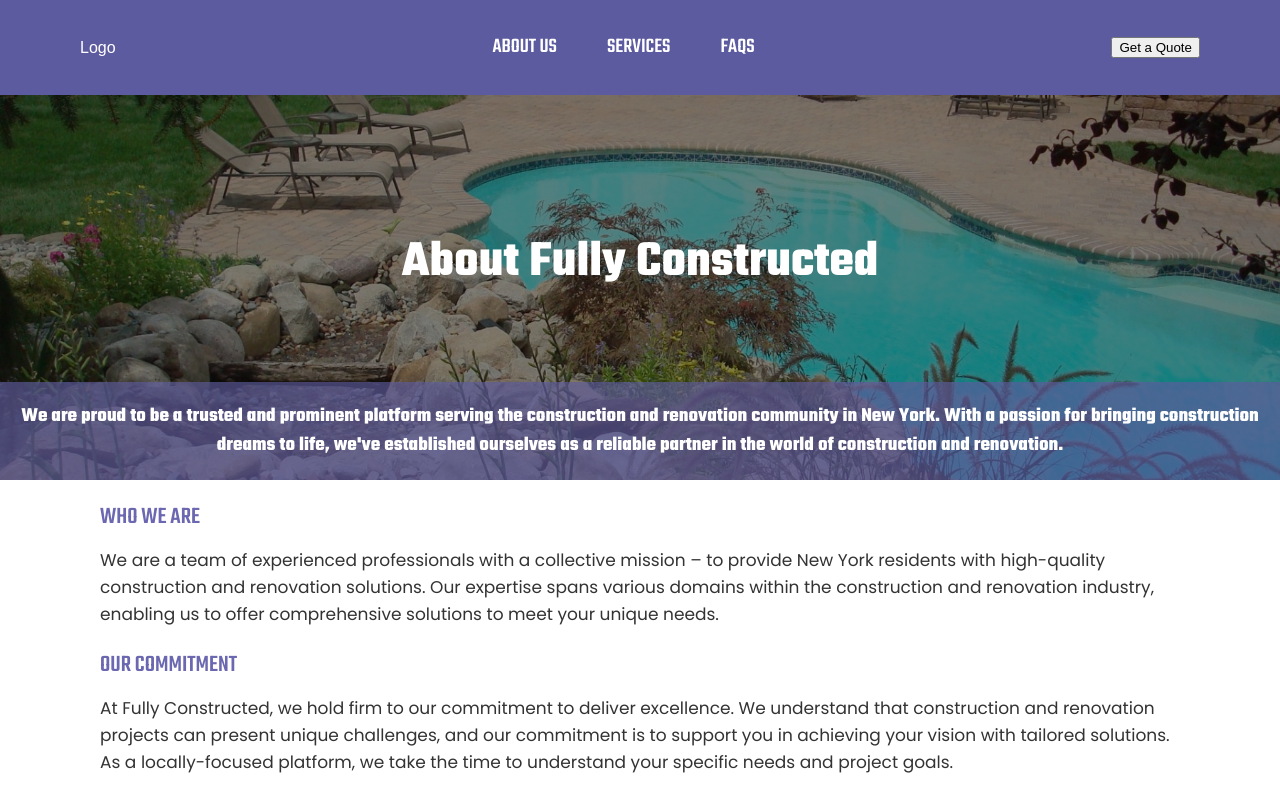
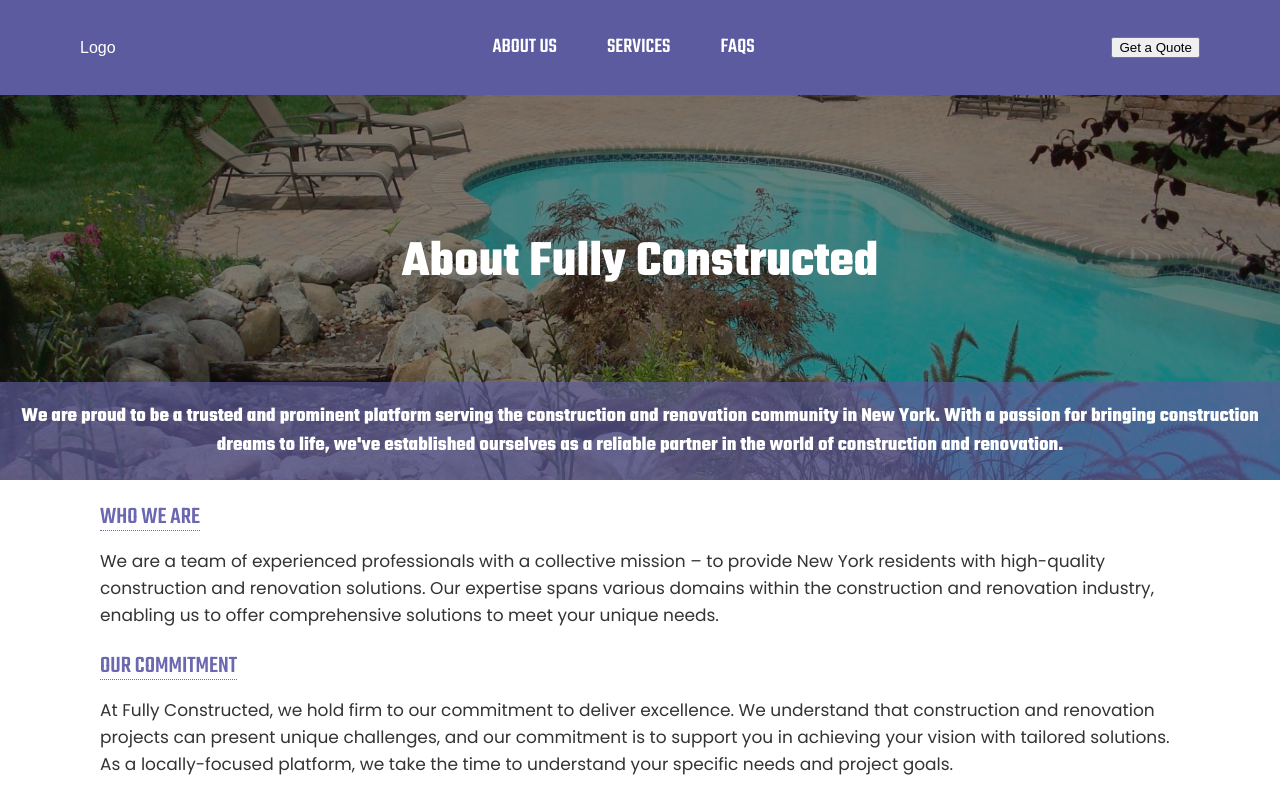
Before and after one commit to Wahaj-Ali/construction-web, a React (Create React App) app: page /about_us in a window 1280 px wide. Shown: the top 800 px of the page. Built offline with nearby package versions, Linux system fonts and the light colour scheme.

Commit message:
Update AboutUs.css

```diff
--- a/src/Pages/AboutUs/AboutUs.css
+++ b/src/Pages/AboutUs/AboutUs.css
@@ -11,13 +11,15 @@
     line-height: 26px;
     text-transform: uppercase;
     margin-bottom: 0;
+    border-bottom: 1px dotted;
+    width: fit-content;
 }
 
-.underline {
+/* .underline {
     margin: 0;
     border-bottom: 1px dotted black;
     width: 5%;
-}
+} */
 
 .aboutSecText {
     font-weight: 500;
```
